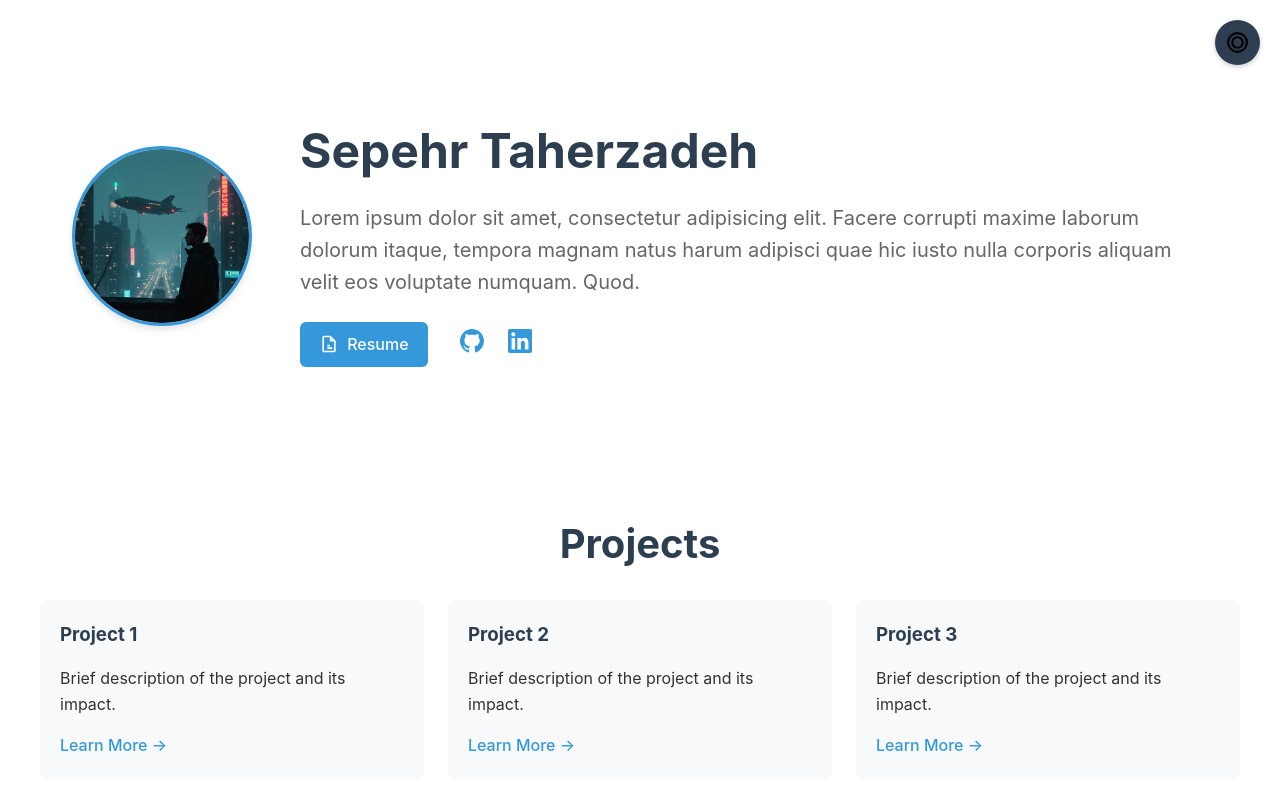
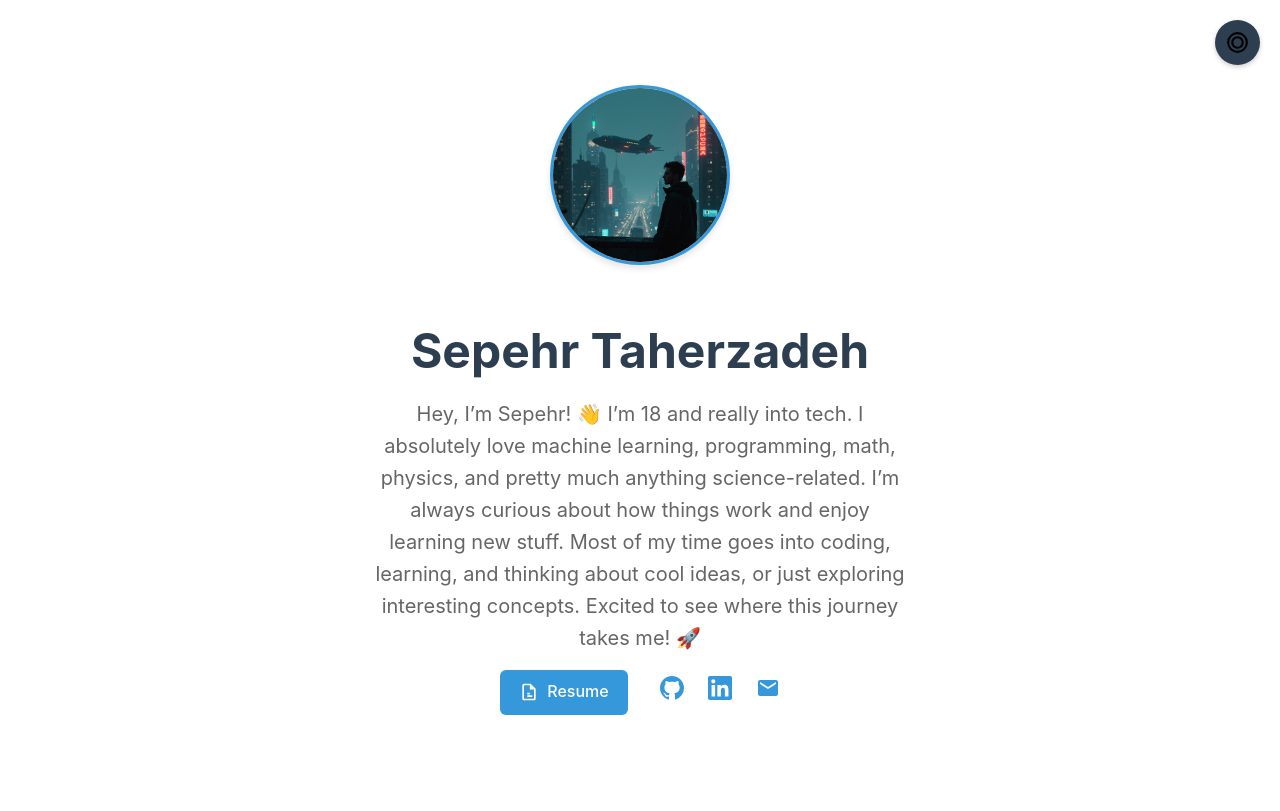
Before and after one commit to SepehrTH/sepehrth.github.io, a plain HTML site: page index.html in a window 1280 px wide. Drawn offline with Linux system fonts and the light colour scheme.

Commit message:
cleaning up and almost finalizing the main page

```diff
--- a/index.html
+++ b/index.html
@@ -3,7 +3,7 @@
 <head>
     <meta charset="UTF-8">
     <meta name="viewport" content="width=device-width, initial-scale=1.0">
-    <title>Your Name - Portfolio</title>
+    <title>Sepehr Taherzadeh - Portfolio</title>
     <link rel="stylesheet" href="styles.css">
     <script src="script.js"></script>
 </head>
@@ -25,7 +25,11 @@
                     </div>
                     <div class="hero-text">
                         <h1>Sepehr Taherzadeh</h1>
-                        <p class="subtitle">Lorem ipsum dolor sit amet, consectetur adipisicing elit. Facere corrupti maxime laborum dolorum itaque, tempora magnam natus harum adipisci quae hic iusto nulla corporis aliquam velit eos voluptate numquam. Quod.</p>
+                        <p class="subtitle">
+                            Hey, I’m Sepehr! 👋
+                            I’m 18 and really into tech. I absolutely love machine learning, programming, math, physics, and pretty much anything science-related.  I’m always curious about how things work and enjoy learning new stuff. Most of my time goes into coding, learning,
+                            and thinking about cool ideas, or just exploring interesting concepts. Excited to see where this journey takes me! 🚀
+                        </p>
                         <div class="links-container">
                             <a href="/path/to/your/resume.pdf" class="resume-button" target="_blank">
                                 <svg class="resume-icon" viewBox="0 0 24 24">
@@ -34,44 +38,23 @@
                                 Resume
                             </a>
                             <div class="social-links">
-                                <a href="https://github.com/yourusername" target="_blank" aria-label="GitHub">
+                                <a href="https://github.com/SepehrTH" target="_blank" aria-label="GitHub">
                                     <svg class="social-icon" viewBox="0 0 24 24">
                                         <path d="M12 0C5.37 0 0 5.37 0 12c0 5.31 3.435 9.795 8.205 11.385.6.105.825-.255.825-.57 0-.285-.015-1.23-.015-2.235-3.015.555-3.795-.735-4.035-1.41-.135-.345-.72-1.41-1.23-1.695-.42-.225-1.02-.78-.015-.795.945-.015 1.62.87 1.845 1.23 1.08 1.815 2.805 1.305 3.495.99.105-.78.42-1.305.765-1.605-2.67-.3-5.46-1.335-5.46-5.925 0-1.305.465-2.385 1.23-3.225-.12-.3-.54-1.53.12-3.18 0 0 1.005-.315 3.3 1.23.96-.27 1.98-.405 3-.405s2.04.135 3 .405c2.295-1.56 3.3-1.23 3.3-1.23.66 1.65.24 2.88.12 3.18.765.84 1.23 1.905 1.23 3.225 0 4.605-2.805 5.625-5.475 5.925.435.375.81 1.095.81 2.22 0 1.605-.015 2.895-.015 3.3 0 .315.225.69.825.57A12.02 12.02 0 0024 12c0-6.63-5.37-12-12-12z"/>
                                     </svg>
                                 </a>
-                                <a href="https://linkedin.com/in/yourusername" target="_blank" aria-label="LinkedIn">
+                                <a href="https://linkedin.com/in/sepehr-taherzadeh" target="_blank" aria-label="LinkedIn">
                                     <svg class="social-icon" viewBox="0 0 24 24">
                                         <path d="M20.447 20.452h-3.554v-5.569c0-1.328-.027-3.037-1.852-3.037-1.853 0-2.136 1.445-2.136 2.939v5.667H9.351V9h3.414v1.561h.046c.477-.9 1.637-1.85 3.37-1.85 3.601 0 4.267 2.37 4.267 5.455v6.286zM5.337 7.433c-1.144 0-2.063-.926-2.063-2.065 0-1.138.92-2.063 2.063-2.063 1.14 0 2.064.925 2.064 2.063 0 1.139-.925 2.065-2.064 2.065zm1.782 13.019H3.555V9h3.564v11.452zM22.225 0H1.771C.792 0 0 .774 0 1.729v20.542C0 23.227.792 24 1.771 24h20.451C23.2 24 24 23.227 24 22.271V1.729C24 .774 23.2 0 22.222 0h.003z"/>
                                     </svg>
                                 </a>
-                                <a href="mailto:your.email@example.com" aria-label="Email">
-                                    <!-- existing Email SVG -->
+                                <a href="mailto:sepehr.taherzadeh@gmail.com" aria-label="Email">
+                                    <svg class="social-icon" viewBox="0 0 24 24">
+                                        <path d="M20 4H4c-1.1 0-1.99.9-1.99 2L2 18c0 1.1.9 2 2 2h16c1.1 0 2-.9 2-2V6c0-1.1-.9-2-2-2zm0 4l-8 5-8-5V6l8 5 8-5v2z"/>
+                                    </svg>
                                 </a>
                             </div>
                         </div>
-                    </div>
-                </div>
-            </div>
-        </section>
-
-        <section id="projects">
-            <h2>Projects</h2>
-            <div class="content">
-                <div class="project-grid">
-                    <div class="project-card">
-                        <h3>Project 1</h3>
-                        <p>Brief description of the project and its impact.</p>
-                        <a href="#" class="project-link">Learn More →</a>
-                    </div>
-                    <div class="project-card">
-                        <h3>Project 2</h3>
-                        <p>Brief description of the project and its impact.</p>
-                        <a href="#" class="project-link">Learn More →</a>
-                    </div>
-                    <div class="project-card">
-                        <h3>Project 3</h3>
-                        <p>Brief description of the project and its impact.</p>
-                        <a href="#" class="project-link">Learn More →</a>
                     </div>
                 </div>
             </div>
--- a/styles.css
+++ b/styles.css
@@ -22,9 +22,8 @@ body {
 
 /* Hero section */
 #hero {
-    height: auto;
-    min-height: 60vh;
-    padding: 2rem 0;
+    min-height: 100vh;
+    padding: 0;
     display: flex;
     align-items: center;
     justify-content: center;
@@ -34,20 +33,21 @@ body {
 
 .hero-content {
     width: 100%;
-    max-width: 1200px;
-    padding: 2rem;
+    max-width: 600px;
+    padding: 0 2rem;
     margin: 0 auto;
+    text-align: center;
 }
 
 .hero-flex-container {
     display: flex;
+    flex-direction: column;
     align-items: center;
-    justify-content: center;
-    gap: 3rem;
+    gap: 1.5rem;
 }
 
 .profile-container {
-    margin: 0;
+    margin: 0 auto;
 }
 
 .profile-picture {
@@ -60,32 +60,37 @@ body {
 }
 
 .hero-text {
-    text-align: left;
+    text-align: center;
 }
 
 .hero-text h1 {
+    margin-top: 1rem;
+
+    margin-bottom: 0.5rem;
     font-size: 3rem;
-    margin-bottom: 0.75rem;
     color: var(--primary-color);
 }
 
 .subtitle {
+    margin: 0.5rem auto 1rem;
     font-size: 1.25rem;
+    line-height: 1.6;
+    max-width: 1000px;
     color: #666;
-    margin-bottom: 1.25rem;
 }
 
 .links-container {
+    margin-top: 1rem;
     display: flex;
     align-items: center;
+    justify-content: center;
     gap: 2rem;
-    margin-top: 1.5rem;
 }
 
 .social-links {
     display: flex;
     gap: 1.5rem;
-    margin: 0;
+    justify-content: center;
 }
 
 .social-icon {
@@ -140,32 +145,6 @@ section h2 {
 .content {
     max-width: 1200px;
     margin: 0 auto;
-}
-
-/* Projects section */
-.project-grid {
-    display: grid;
-    grid-template-columns: repeat(auto-fit, minmax(300px, 1fr));
-    gap: 1.5rem;
-}
-
-.project-card {
-    padding: 1.25rem;
-    background-color: #f8f9fa;
-    border-radius: 8px;
-}
-
-.project-card h3 {
-    color: var(--primary-color);
-    margin-bottom: 1rem;
-}
-
-.project-link {
-    display: inline-block;
-    margin-top: 1rem;
-    color: var(--secondary-color);
-    text-decoration: none;
-    font-weight: 500;
 }
 
 /* Publications section */
@@ -224,8 +203,11 @@ footer {
 /* Responsive design */
 @media (max-width: 768px) {
     #hero {
-        min-height: auto;
-        padding: 2rem 1rem;
+        padding: 2rem 0;
+    }
+
+    .hero-content {
+        padding: 0 1rem;
     }
 
     .hero-flex-container {
@@ -239,7 +221,6 @@ footer {
 
     .links-container {
         flex-direction: column;
-        align-items: center;
         gap: 1rem;
     }
 
@@ -384,7 +365,6 @@ footer {
     box-shadow: 0 0 20px var(--primary-color);
 }
 
-[data-theme="cyberpunk"] .project-card,
 [data-theme="cyberpunk"] .publication-item {
     background: rgba(20, 20, 30, 0.7);
     border: 1px solid var(--primary-color);
@@ -393,14 +373,12 @@ footer {
     transition: all 0.3s ease;
 }
 
-[data-theme="cyberpunk"] .project-card:hover,
 [data-theme="cyberpunk"] .publication-item:hover {
     transform: translateY(-5px);
     box-shadow: 0 0 30px rgba(255, 0, 60, 0.2);
     border-color: var(--secondary-color);
 }
 
-[data-theme="cyberpunk"] .project-card h3,
 [data-theme="cyberpunk"] .publication-item h3 {
     color: var(--secondary-color);
     text-shadow: 0 0 5px var(--secondary-color);
```
Also changed, not shown: assets/email.svg (added).
